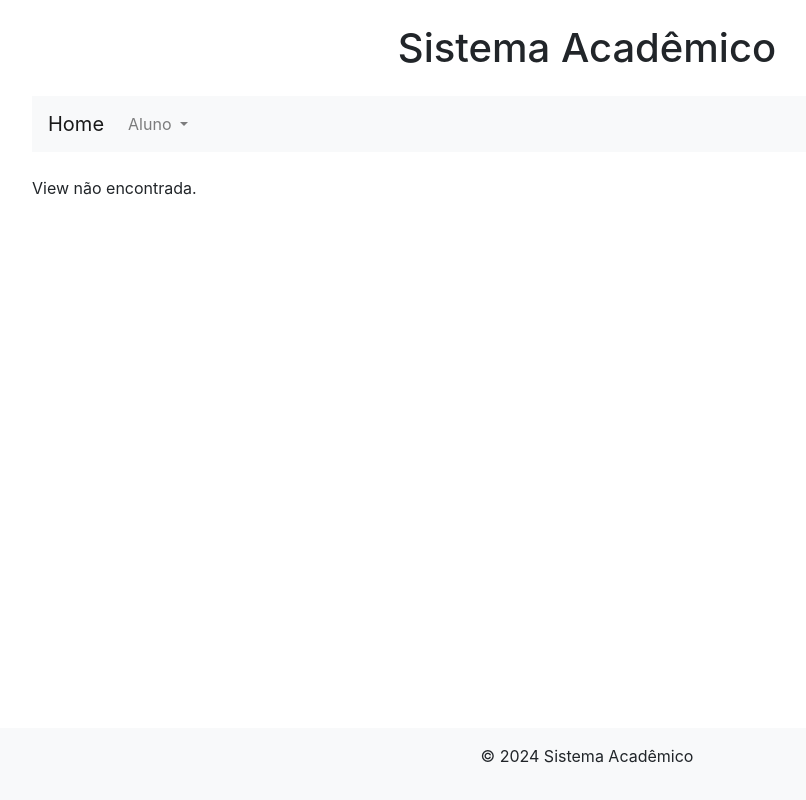
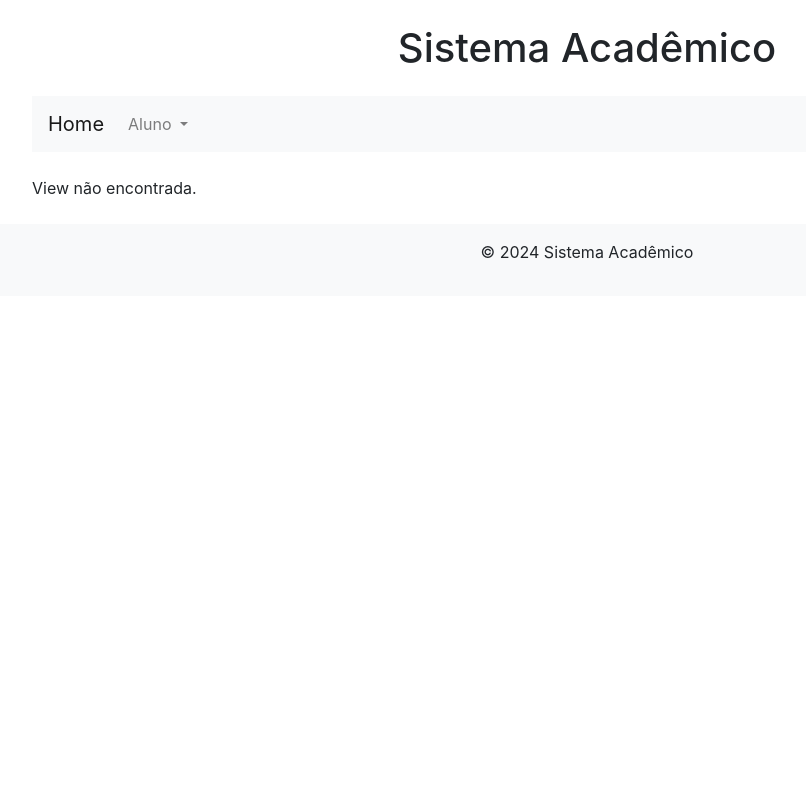
Before and after one commit to AlexandreSGV/curso_web_1, a PHP site: page /layout.php in a window 1280 px wide. Shown: the whole page, without its empty margins (53-859 px from the left). Run offline with PHP 8.4, Linux system fonts and the light colour scheme; some libraries are stand-ins or nearby versions.

Commit message:
Update layout.php

```diff
--- a/exemplo-crud-basico/views/layout.php
+++ b/exemplo-crud-basico/views/layout.php
@@ -7,16 +7,7 @@
     <link rel="stylesheet" href="https://stackpath.bootstrapcdn.com/bootstrap/4.5.2/css/bootstrap.min.css">
     <link rel="stylesheet" href="../css/styles.css">
     <link rel="stylesheet" href="https://cdnjs.cloudflare.com/ajax/libs/font-awesome/5.15.4/css/all.min.css">
-    <style>
-        .container {
-            margin: auto;
-        }
-        footer {
-            position: fixed;
-            bottom: 0;
-            width: 100%;
-        }
-    </style>
+
 </head>
 <body>
     <div class="container">
```
